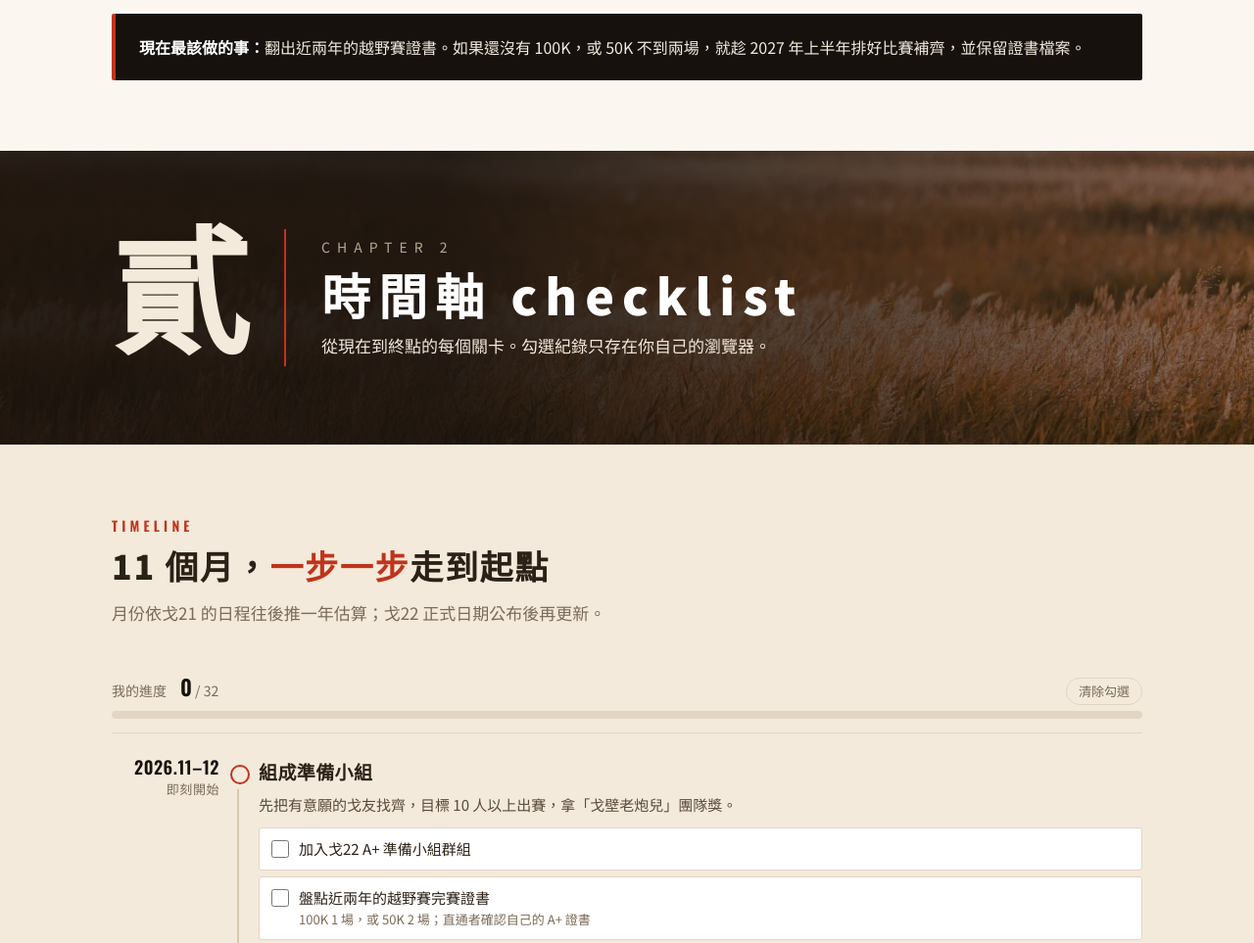
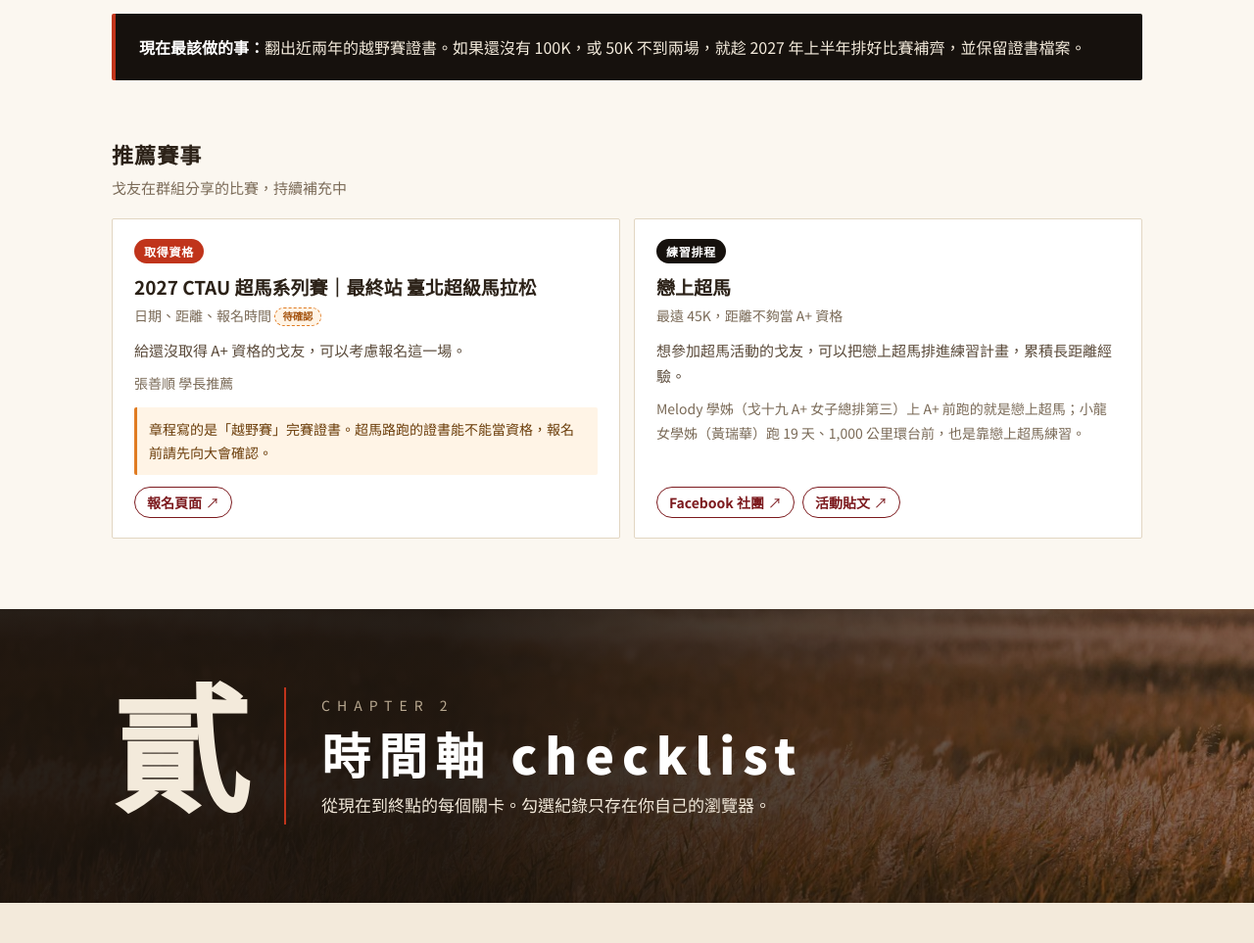
Before and after one commit to willleester/gobi22-plus, a plain HTML site: page index.html in a window 1280 px wide. Shown: the part 1900-2863 px from the top of the page at 98% size. Drawn offline with nearby package versions, Linux system fonts and the light colour scheme.

Commit message:
新增推薦賽事：臺北超級馬拉松、戀上超馬
Co-Authored-By: Claude Opus 5.5 <noreply@anthropic.com>

```diff
--- a/index.html
+++ b/index.html
@@ -106,6 +106,23 @@ a{color:inherit}
 .qual .or{display:inline-block;margin:2px 0 6px;font-size:12px;font-weight:900;color:#fff;background:var(--wine);border-radius:999px;padding:0 10px}
 .callout{margin-top:22px;background:var(--ink);color:var(--on-dark);padding:20px 24px;border-left:4px solid var(--red);border-radius:2px}
 .callout b{color:#fff}
+/* 推薦賽事 */
+.races-h{margin:56px 0 6px;font-size:22px;letter-spacing:.05em}
+.races-h small{display:block;font-size:15px;font-weight:400;color:var(--muted);letter-spacing:0;margin-top:2px}
+.races{display:grid;grid-template-columns:repeat(2,minmax(0,1fr));gap:14px;margin-top:18px}
+.race-c{display:flex;flex-direction:column;background:#fff;border:1px solid var(--line);border-radius:2px;padding:20px 22px}
+.race-c .kind{align-self:flex-start;font-size:12px;font-weight:900;letter-spacing:.06em;padding:2px 10px;border-radius:999px;color:#fff;background:var(--red)}
+.race-c .kind.train{background:var(--ink)}
+.race-c h4{margin:10px 0 4px;font-size:19px;line-height:1.45}
+.race-c .meta{margin:0 0 10px;font-size:14px;color:var(--muted)}
+.race-c p{margin:0 0 8px;font-size:15px;color:#5A4A3A}
+.race-c .note{margin-top:4px;padding:10px 12px;background:#FFF4E6;border-left:3px solid var(--amber);font-size:14px;color:#6B3D0A;border-radius:2px}
+.race-c .who{font-size:14px;color:var(--muted)}
+.race-c .links{display:flex;flex-wrap:wrap;gap:8px;margin-top:auto;padding-top:12px}
+.race-c .links a{display:inline-flex;gap:4px;font-size:14px;font-weight:700;text-decoration:none;color:var(--wine);border:1px solid var(--wine);border-radius:999px;padding:3px 12px}
+.race-c .links a:hover{background:var(--wine);color:#fff}
+.race-c .links a::after{content:"↗";font-weight:400}
+@media (max-width:960px){.races{grid-template-columns:1fr}}
 
 /* 貳：時間軸 checklist */
 .progress{position:sticky;top:60px;z-index:5;background:var(--paper);padding:12px 0 14px;margin-bottom:22px;border-bottom:1px solid var(--line)}
@@ -323,6 +340,9 @@ footer{background:var(--ink);color:var(--on-dark-muted);font-size:13px;padding:2
       </div>
     </div>
     <div class="callout"><b>現在最該做的事：</b>翻出近兩年的越野賽證書。如果還沒有 100K，或 50K 不到兩場，就趁 2027 年上半年排好比賽補齊，並保留證書檔案。</div>
+
+    <h4 class="races-h" id="races">推薦賽事<small>戈友在群組分享的比賽，持續補充中</small></h4>
+    <div class="races" id="raceList"></div>
   </div>
 </section>
 
@@ -464,7 +484,7 @@ const TIMELINE = [
         ['盤點近兩年的越野賽完賽證書','100K 1 場，或 50K 2 場；直通者確認自己的 A+ 證書'],
         ['確認年齡在 18–63 歲範圍內','以比賽年份減出生年份計算'] ] },
   { d:'2027.1–3', s:'冬季', t:'補資格、打底', why:'證書不夠的人，這段時間要報名、跑完資格賽。',
-    c:[ ['報名上半年的 100K 或 50K 越野賽','記得完賽後下載、保存完賽證書'],
+    c:[ ['報名上半年的 100K 或 50K 越野賽','參考上方「推薦賽事」；完賽後下載、保存完賽證書'],
         ['建立每週長距離訓練（含爬升）',''],
         ['開始練習用 GPS 手錶或手機 App 跟軌跡導航','A+ 全程自導航'] ] },
   { d:'2027.4', s:'參考戈21', t:'戈22 A+ 章程公布', tag:'章程', why:'戈21 章程是 4 月發布。拿到新版後，先比對本頁有哪些地方改了。',
@@ -505,6 +525,31 @@ const TIMELINE = [
         ['抵達戈壁清泉，和戈友會合','']] }
 ];
 
+/* 推薦賽事：戈友在「戈22A+共跑練習計劃」群組分享，新增時加一筆即可 */
+const RACES = [
+  { kind:'取得資格', title:'2027 CTAU 超馬系列賽｜最終站 臺北超級馬拉松',
+    meta:'日期、距離、報名時間 <span class="ref">待確認</span>',
+    desc:'給還沒取得 A+ 資格的戈友，可以考慮報名這一場。',
+    who:'張善順 學長推薦',
+    note:'章程寫的是「越野賽」完賽證書。超馬路跑的證書能不能當資格，報名前請先向大會確認。',
+    links:[['報名頁面','https://bao-ming.com/eb/content/7254#34396']] },
+  { kind:'練習排程', train:true, title:'戀上超馬',
+    meta:'最遠 45K，距離不夠當 A+ 資格',
+    desc:'想參加超馬活動的戈友，可以把戀上超馬排進練習計畫，累積長距離經驗。',
+    who:'Melody 學姊（戈十九 A+ 女子總排第三）上 A+ 前跑的就是戀上超馬；小龍女學姊（黃瑞華）跑 19 天、1,000 公里環台前，也是靠戀上超馬練習。',
+    links:[['Facebook 社團','https://www.facebook.com/groups/1508890489421668/'],['活動貼文','https://www.facebook.com/share/p/1KaqphCmKZ/']] }
+];
+document.getElementById('raceList').innerHTML = RACES.map(r => `
+  <article class="race-c">
+    <span class="kind${r.train ? ' train' : ''}">${esc(r.kind)}</span>
+    <h4>${esc(r.title)}</h4>
+    <p class="meta">${r.meta}</p>
+    <p>${esc(r.desc)}</p>
+    ${r.who ? `<p class="who">${esc(r.who)}</p>` : ''}
+    ${r.note ? `<div class="note">${esc(r.note)}</div>` : ''}
+    <div class="links">${r.links.map(l => `<a href="${l[1]}" target="_blank" rel="noopener">${esc(l[0])}</a>`).join('')}</div>
+  </article>`).join('');
+
 const GEAR = [
   ['頭燈 2 個＋備用電池','<em>亮度 >200 流明</em>；腰燈可代替 1 個，應急閃燈不能代替'],
   ['智慧型手機 1 支','電量充足；可自備或租衛星電話'],
@@ -529,7 +574,7 @@ const KEY = 'ge22aplus-checks';
 let state = {};
 try { state = JSON.parse(localStorage.getItem(KEY) || '{}') || {}; } catch (e) { state = {}; }
 function save(){ try { localStorage.setItem(KEY, JSON.stringify(state)); } catch (e) {} }
-const esc = s => String(s).replace(/[&<>"]/g, c => ({'&':'&amp;','<':'&lt;','>':'&gt;','"':'&quot;'}[c]));
+function esc(s){ return String(s).replace(/[&<>"]/g, c => ({'&':'&amp;','<':'&lt;','>':'&gt;','"':'&quot;'}[c])); }
 
 const tl = document.getElementById('timeline');
 tl.innerHTML = TIMELINE.map((it, i) => {
```
